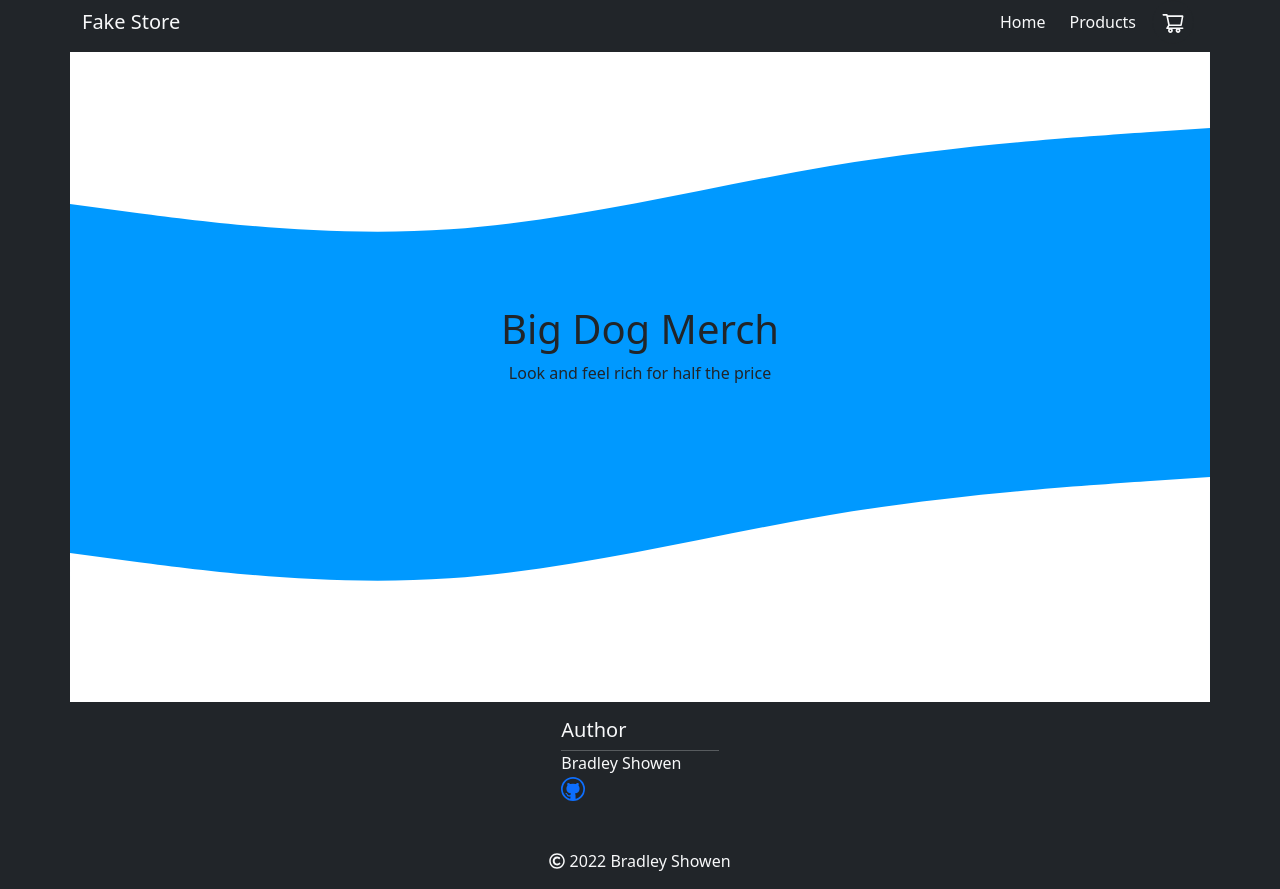
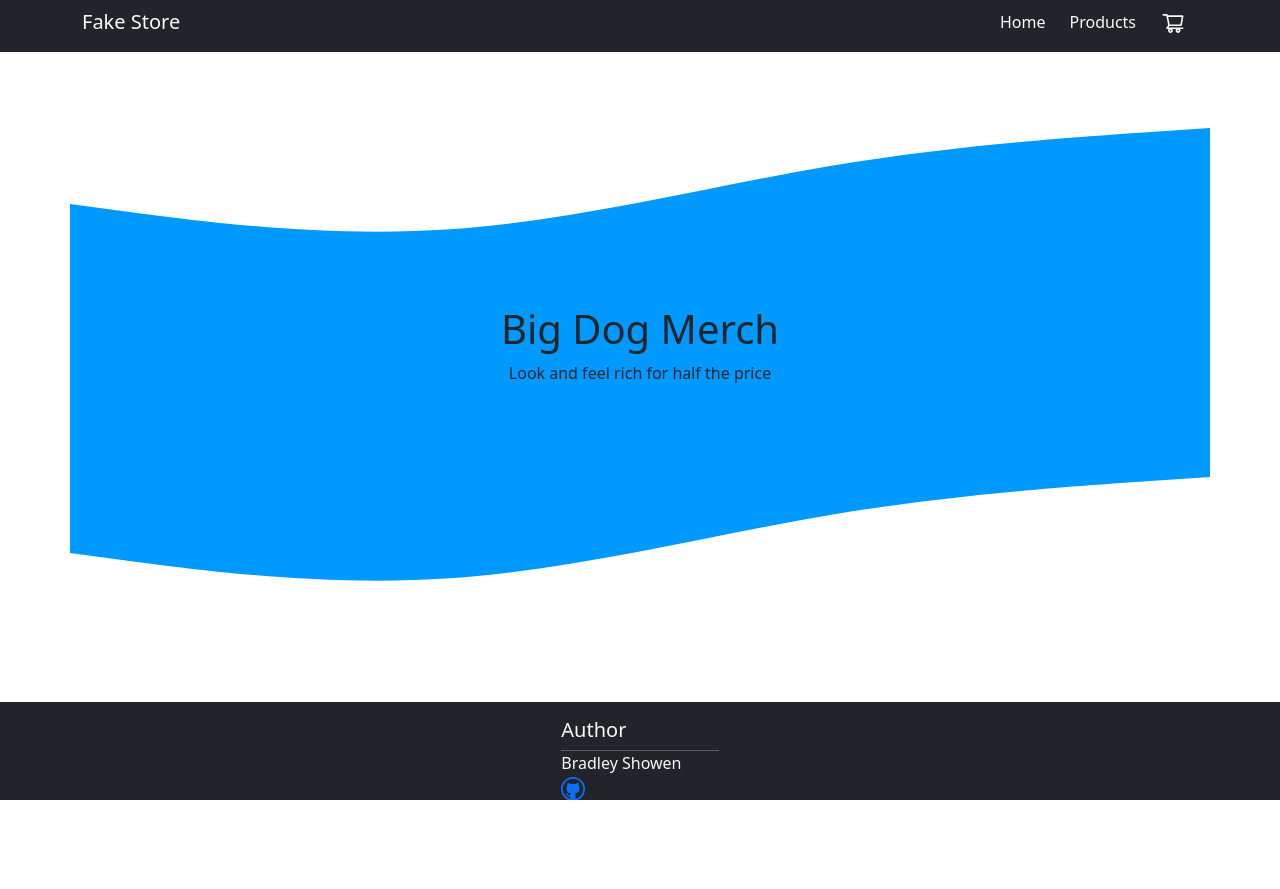
Before and after one commit to BShowen/project-shopping-cart, a React (Create React App) app: page / in a window 1280 px wide. After the commit the page ends 800 px from the top, so only its background shows below. Built offline with nearby package versions, Linux system fonts and the light colour scheme.

Commit message:
Refactor page layout

```diff
--- a/src/App.css
+++ b/src/App.css
@@ -4,33 +4,20 @@
 }
 
 body {
-  background-color: #212529;
+  /* background-color: #212529; */
 }
 
 .navbar{
   padding-top: env(safe-area-inset-top)
 }
 
-/* content container gets a min height so when there isn't any content on the
-screen the footer is still at the bottom. And then when there is content on the
-screen the footer gets pushed down */
 #content-container {
   background-color: #ffffff;
-  min-height: calc(
-    100vh - (var(--nav-height) + var(--footer-height) + 1rem)
-  );
 }
 
-/* Footer needs and explicit height so
-it can be used in #content-container calc()  */
-footer{
-  max-height: var(--footer-height);
-}
-
-/* Navbar needs an explicit height so
-it can be used in #content-container calc() */
-.navbar {
-  max-height: var(--nav-height);
+#page-container{
+  max-height: 100vh;
+  height: 100vh;
 }
 
 #cart-icon:hover {
--- a/src/App.js
+++ b/src/App.js
@@ -13,11 +13,12 @@ export function App() {
 
   return (
     <BrowserRouter>
+      <div id="page-container" className="d-flex flex-column overflow-scroll">
         {cart}
         <NavBar toggleCart={toggleCart} cartCount={count().current} />
         <div
           id="content-container"
-        className="container-xl p-0 pb-5 p-xl-auto m-0 m-xl-auto overflow-hidden"
+          className="container-xl flex-grow-1 p-0 pb-5"
         >
           <Routes>
             <Route path="/" element={<Home />} />
@@ -37,6 +38,7 @@ export function App() {
           </Routes>
         </div>
         <Footer />
+      </div>
     </BrowserRouter>
   );
 }
```
Lines whose indentation alone changed are shown as unchanged.
